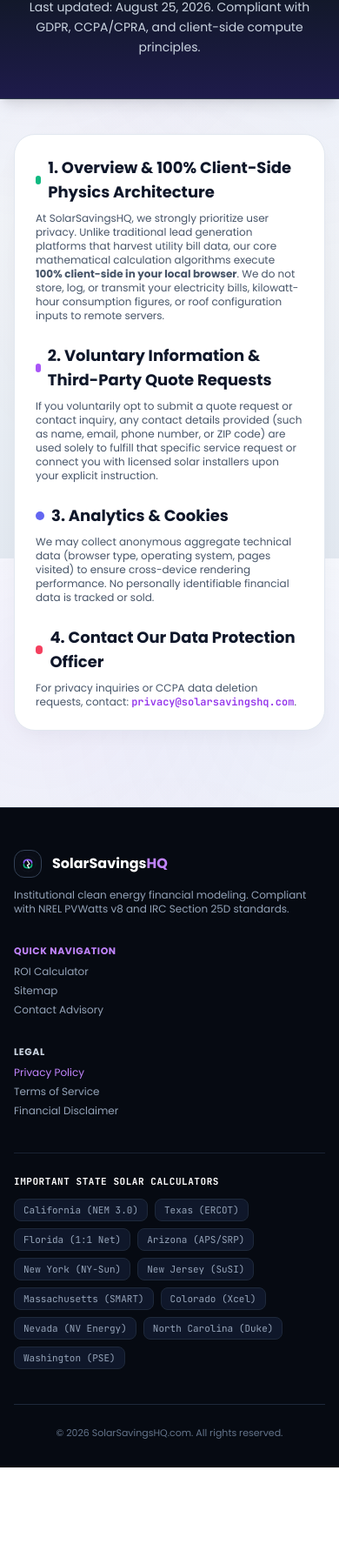
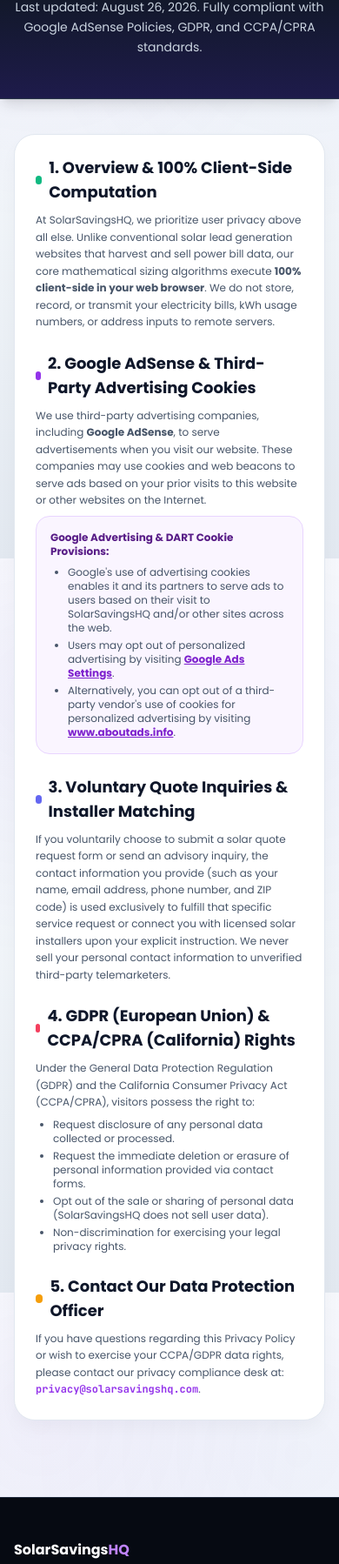
Before and after one commit to omarbrightsun23-beep/solarsavings-hq, a React app: page privacy-policy.html in a window 390 px wide. Shown: the part 202-2000 px from the top of the page at 87% size. Before the commit the page ends 1889 px from the top, so only its background shows below. Built offline with nearby package versions, Linux system fonts and the light colour scheme.

Commit message:
Update privacy-policy.html

```diff
--- a/privacy-policy.html
+++ b/privacy-policy.html
@@ -3,56 +3,18 @@
 <head>
     <meta charset="UTF-8">
     <meta name="viewport" content="width=device-width, initial-scale=1.0">
-    <script>
-        (function() {
-            try {
-                var nativeFetch = window.fetch;
-                if (typeof nativeFetch === 'function') {
-                    var targets = [Window.prototype, window];
-                    for (var i = 0; i < targets.length; i++) {
-                        try {
-                            var t = targets[i];
-                            if (!t) continue;
-                            var d = Object.getOwnPropertyDescriptor(t, 'fetch');
-                            if (d && d.configurable !== false) {
-                                Object.defineProperty(t, 'fetch', {
-                                    get: function() { return nativeFetch; },
-                                    set: function(v) { nativeFetch = v; },
-                                    configurable: true,
-                                    enumerable: true
-                                });
-                            }
-                        } catch (err) {}
-                    }
-                }
-            } catch (e) {}
-            window.addEventListener('error', function(event) {
-                if (event && event.message && event.message.indexOf('Cannot set property fetch') !== -1) {
-                    event.preventDefault();
-                    event.stopImmediatePropagation();
-                }
-            }, true);
-        })();
-    </script>
     <title>Privacy Policy | SolarSavingsHQ</title>
-    <meta name="description" content="Privacy Policy for SolarSavingsHQ. We prioritize user data protection with 100% client-side calculation architecture compliant with GDPR and CCPA.">
+    <meta name="description" content="Privacy Policy for SolarSavingsHQ. Learn how we protect your data with 100% client-side calculation architecture, GDPR/CCPA compliance, and Google AdSense cookie disclosures.">
     <meta name="robots" content="index, follow, max-image-preview:large, max-snippet:-1">
     <link rel="canonical" href="https://solarsavingshq.com/privacy-policy.html">
     <link rel="icon" type="image/svg+xml" href="/favicon.svg">
-
-    <!-- Open Graph Meta -->
-    <meta property="og:title" content="Privacy Policy | SolarSavingsHQ">
-    <meta property="og:description" content="Zero-Log client-side clean energy calculation and user data protection framework.">
-    <meta property="og:type" content="article">
-    <meta property="og:url" content="https://solarsavingshq.com/privacy-policy.html">
-    <meta property="og:site_name" content="SolarSavingsHQ">
 
     <!-- Google Fonts: Poppins & JetBrains Mono -->
     <link rel="preconnect" href="https://fonts.googleapis.com">
     <link rel="preconnect" href="https://fonts.gstatic.com" crossorigin>
     <link href="https://fonts.googleapis.com/css2?family=JetBrains+Mono:wght@400;500;600;700&family=Poppins:ital,wght@0,300;0,400;0,500;0,600;0,700;0,800;0,900;1,400;1,600;1,700;1,800&display=swap" rel="stylesheet">
 
-    <!-- Tailwind CSS CDN & Fallback for instant live deployment -->
+    <!-- Tailwind CSS CDN -->
     <script src="https://cdn.tailwindcss.com"></script>
     <script>
       tailwind.config = {
@@ -67,17 +29,12 @@
       }
     </script>
 
-    <link rel="stylesheet" href="/src/index.css">
-
     <style>
-      body {
-        font-family: 'Poppins', -apple-system, BlinkMacSystemFont, 'Segoe UI', Roboto, Helvetica, Arial, sans-serif;
-      }
+      body { font-family: 'Poppins', -apple-system, BlinkMacSystemFont, 'Segoe UI', Roboto, sans-serif; }
       .bg-age-canvas {
         background:
-          radial-gradient(circle at 12% 18%, rgba(124, 58, 237, 0.06) 0%, transparent 40%),
-          radial-gradient(circle at 88% 22%, rgba(79, 70, 229, 0.05) 0%, transparent 42%),
-          radial-gradient(circle at 50% 60%, rgba(244, 63, 94, 0.03) 0%, transparent 50%),
+          radial-gradient(circle at 12% 18%, rgba(124, 58, 237, 0.05) 0%, transparent 40%),
+          radial-gradient(circle at 88% 22%, rgba(79, 70, 229, 0.04) 0%, transparent 42%),
           linear-gradient(180deg, #f8fafc 0%, #f1f5f9 50%, #e2e8f0 100%);
         background-attachment: fixed;
       }
@@ -99,7 +56,7 @@
           "@id": "https://solarsavingshq.com/privacy-policy.html",
           "url": "https://solarsavingshq.com/privacy-policy.html",
           "name": "Privacy Policy | SolarSavingsHQ",
-          "description": "Zero-Log client-side computing policy and GDPR/CCPA compliance."
+          "description": "Zero-Log client-side computing policy, Google AdSense DART cookies, and GDPR/CCPA compliance."
         },
         {
           "@type": "BreadcrumbList",
@@ -118,7 +75,7 @@
     <header class="border-b border-slate-800 bg-[#090d16]/95 backdrop-blur-md text-white sticky top-0 z-50">
         <div class="max-w-7xl mx-auto px-4 sm:px-6 lg:px-8 h-16 flex items-center justify-between">
             <a href="/" class="flex items-center gap-3 group">
-                <div class="w-10 h-10 rounded-xl bg-[#0e1424] border border-slate-700/80 p-1 flex items-center justify-center shadow-lg shadow-purple-500/10 group-hover:scale-105 group-hover:border-purple-500/50 transition-all shrink-0">
+                <div class="w-10 h-10 rounded-xl bg-[#0e1424] border border-slate-700/80 p-1 flex items-center justify-center shadow-lg shadow-purple-500/10 shrink-0">
                     <svg viewBox="0 0 200 200" fill="none" class="w-full h-full">
                         <circle cx="100" cy="100" r="82" stroke="#475569" stroke-width="2.5" stroke-dasharray="6 6" opacity="0.8" />
                         <path d="M 58 92 C 58 46, 142 46, 142 92" stroke="#8b5cf6" stroke-width="15" stroke-linecap="round" />
@@ -127,16 +84,14 @@
                     </svg>
                 </div>
                 <div>
-                    <div class="flex items-center gap-1.5">
-                        <span class="font-bold text-lg text-white tracking-tight group-hover:text-purple-400 transition-colors">SolarSavings<span class="text-purple-400 font-extrabold">HQ</span></span>
-                    </div>
-                    <span class="hidden sm:inline-block text-[10px] text-purple-300 font-mono tracking-wider uppercase font-semibold">Power &amp; ROI Estimator</span>
+                    <span class="font-bold text-lg text-white tracking-tight">SolarSavings<span class="text-purple-400 font-extrabold">HQ</span></span>
+                    <span class="hidden sm:inline-block text-[10px] text-purple-300 font-mono tracking-wider uppercase font-semibold block">Power &amp; ROI Estimator</span>
                 </div>
             </a>
             <nav class="flex items-center gap-6 text-sm text-slate-300 font-medium">
-                <a href="/" class="hover:text-purple-400 hover:translate-y-[-1px] transition-all">Home</a>
-                <a href="/sitemap.html" class="hover:text-purple-400 hover:translate-y-[-1px] transition-all">Sitemap</a>
-                <a href="/contact-us.html" class="hover:text-purple-400 hover:translate-y-[-1px] transition-all">Contact</a>
+                <a href="/" class="hover:text-purple-400 transition-all">Home</a>
+                <a href="/sitemap.html" class="hover:text-purple-400 transition-all">Sitemap</a>
+                <a href="/contact-us.html" class="hover:text-purple-400 transition-all">Contact</a>
             </nav>
         </div>
     </header>
@@ -145,11 +100,11 @@
     <section class="relative overflow-hidden bg-gradient-to-b from-[#090d16] via-[#111827] to-[#1e1b4b] text-white border-b border-slate-700/80 py-12 px-4 sm:px-6 lg:px-8 text-center shadow-lg">
         <div class="max-w-3xl mx-auto space-y-3 relative z-10">
             <div class="inline-flex items-center gap-2 px-3 py-1 rounded-full text-xs font-semibold bg-emerald-500/15 text-emerald-300 border border-emerald-500/30 shadow-sm">
-                <span>🔒 Zero-Log Privacy Framework</span>
+                <span>🛡️ Zero-Log Privacy Framework</span>
             </div>
             <h1 class="text-3xl sm:text-4xl lg:text-5xl font-extrabold text-white tracking-tight">Privacy Policy</h1>
             <p class="text-slate-300 text-sm sm:text-base leading-relaxed">
-                Last updated: August 25, 2026. Compliant with GDPR, CCPA/CPRA, and client-side compute principles.
+                Last updated: August 26, 2026. Fully compliant with Google AdSense Policies, GDPR, and CCPA/CPRA standards.
             </p>
         </div>
     </section>
@@ -157,64 +112,85 @@
     <!-- Main Content -->
     <main class="max-w-3xl mx-auto px-4 sm:px-6 lg:px-8 py-10 space-y-6 flex-1 w-full text-slate-700 text-sm leading-relaxed">
         <article class="age-card rounded-3xl p-6 sm:p-8 space-y-6">
+
+            <!-- Section 1 -->
             <section class="space-y-2">
                 <h2 class="text-lg font-bold text-slate-900 flex items-center gap-2">
                     <span class="w-2.5 h-2.5 rounded-full bg-emerald-500"></span>
-                    1. Overview &amp; 100% Client-Side Physics Architecture
+                    1. Overview &amp; 100% Client-Side Computation
                 </h2>
-                <p class="text-xs sm:text-sm text-slate-600">
-                    At SolarSavingsHQ, we strongly prioritize user privacy. Unlike traditional lead generation platforms that harvest utility bill data, our core mathematical calculation algorithms execute <strong>100% client-side in your local browser</strong>. We do not store, log, or transmit your electricity bills, kilowatt-hour consumption figures, or roof configuration inputs to remote servers.
+                <p class="text-xs sm:text-sm text-slate-600 leading-relaxed">
+                    At SolarSavingsHQ, we prioritize user privacy above all else. Unlike conventional solar lead generation websites that harvest and sell power bill data, our core mathematical sizing algorithms execute <strong>100% client-side in your web browser</strong>. We do not store, record, or transmit your electricity bills, kWh usage numbers, or address inputs to remote servers.
                 </p>
             </section>
 
+            <!-- Section 2: Google AdSense & Third-Party Cookies (MANDATORY GOOGLE POLICY) -->
             <section class="space-y-2">
                 <h2 class="text-lg font-bold text-slate-900 flex items-center gap-2">
-                    <span class="w-2.5 h-2.5 rounded-full bg-purple-500"></span>
-                    2. Voluntary Information &amp; Third-Party Quote Requests
+                    <span class="w-2.5 h-2.5 rounded-full bg-purple-600"></span>
+                    2. Google AdSense &amp; Third-Party Advertising Cookies
                 </h2>
-                <p class="text-xs sm:text-sm text-slate-600">
-                    If you voluntarily opt to submit a quote request or contact inquiry, any contact details provided (such as name, email, phone number, or ZIP code) are used solely to fulfill that specific service request or connect you with licensed solar installers upon your explicit instruction.
+                <p class="text-xs sm:text-sm text-slate-600 leading-relaxed">
+                    We use third-party advertising companies, including <strong>Google AdSense</strong>, to serve advertisements when you visit our website. These companies may use cookies and web beacons to serve ads based on your prior visits to this website or other websites on the Internet.
+                </p>
+                <div class="bg-purple-50 border border-purple-200 rounded-2xl p-4 space-y-2 text-xs text-slate-700 font-sans">
+                    <div class="font-bold text-purple-900">Google Advertising &amp; DART Cookie Provisions:</div>
+                    <ul class="list-disc pl-5 space-y-1 text-slate-600">
+                        <li>Google's use of advertising cookies enables it and its partners to serve ads to users based on their visit to SolarSavingsHQ and/or other sites across the web.</li>
+                        <li>Users may opt out of personalized advertising by visiting <a href="https://adssettings.google.com/" target="_blank" rel="noopener noreferrer" class="text-purple-700 font-bold underline">Google Ads Settings</a>.</li>
+                        <li>Alternatively, you can opt out of a third-party vendor's use of cookies for personalized advertising by visiting <a href="https://www.aboutads.info/choices/" target="_blank" rel="noopener noreferrer" class="text-purple-700 font-bold underline">www.aboutads.info</a>.</li>
+                    </ul>
+                </div>
+            </section>
+
+            <!-- Section 3 -->
+            <section class="space-y-2">
+                <h2 class="text-lg font-bold text-slate-900 flex items-center gap-2">
+                    <span class="w-2.5 h-2.5 rounded-full bg-indigo-500"></span>
+                    3. Voluntary Quote Inquiries &amp; Installer Matching
+                </h2>
+                <p class="text-xs sm:text-sm text-slate-600 leading-relaxed">
+                    If you voluntarily choose to submit a solar quote request form or send an advisory inquiry, the contact information you provide (such as your name, email address, phone number, and ZIP code) is used exclusively to fulfill that specific service request or connect you with licensed solar installers upon your explicit instruction. We never sell your personal contact information to unverified third-party telemarketers.
                 </p>
             </section>
 
+            <!-- Section 4 -->
             <section class="space-y-2">
                 <h2 class="text-lg font-bold text-slate-900 flex items-center gap-2">
-                    <span class="w-2.5 h-2.5 rounded-full bg-indigo-500"></span>
-                    3. Analytics &amp; Cookies
+                    <span class="w-2.5 h-2.5 rounded-full bg-rose-500"></span>
+                    4. GDPR (European Union) &amp; CCPA/CPRA (California) Rights
                 </h2>
-                <p class="text-xs sm:text-sm text-slate-600">
-                    We may collect anonymous aggregate technical data (browser type, operating system, pages visited) to ensure cross-device rendering performance. No personally identifiable financial data is tracked or sold.
+                <p class="text-xs sm:text-sm text-slate-600 leading-relaxed">
+                    Under the General Data Protection Regulation (GDPR) and the California Consumer Privacy Act (CCPA/CPRA), visitors possess the right to:
+                </p>
+                <ul class="list-disc pl-5 space-y-1 text-xs text-slate-600">
+                    <li>Request disclosure of any personal data collected or processed.</li>
+                    <li>Request the immediate deletion or erasure of personal information provided via contact forms.</li>
+                    <li>Opt out of the sale or sharing of personal data (SolarSavingsHQ does not sell user data).</li>
+                    <li>Non-discrimination for exercising your legal privacy rights.</li>
+                </ul>
+            </section>
+
+            <!-- Section 5 -->
+            <section class="space-y-2">
+                <h2 class="text-lg font-bold text-slate-900 flex items-center gap-2">
+                    <span class="w-2.5 h-2.5 rounded-full bg-amber-500"></span>
+                    5. Contact Our Data Protection Officer
+                </h2>
+                <p class="text-xs sm:text-sm text-slate-600 leading-relaxed">
+                    If you have questions regarding this Privacy Policy or wish to exercise your CCPA/GDPR data rights, please contact our privacy compliance desk at: <a href="mailto:privacy@solarsavingshq.com" class="text-purple-600 font-mono font-bold hover:underline">privacy@solarsavingshq.com</a>.
                 </p>
             </section>
 
-            <section class="space-y-2">
-                <h2 class="text-lg font-bold text-slate-900 flex items-center gap-2">
-                    <span class="w-2.5 h-2.5 rounded-full bg-rose-500"></span>
-                    4. Contact Our Data Protection Officer
-                </h2>
-                <p class="text-xs sm:text-sm text-slate-600">
-                    For privacy inquiries or CCPA data deletion requests, contact: <a href="mailto:privacy@solarsavingshq.com" class="text-purple-600 font-mono font-semibold hover:underline">privacy@solarsavingshq.com</a>.
-                </p>
-            </section>
         </article>
     </main>
 
     <!-- Footer -->
     <footer class="border-t border-slate-800 bg-[#060a12] text-slate-400 pt-12 pb-8 text-xs mt-12">
-        <div class="max-w-7xl mx-auto px-4 sm:px-6 lg:px-8 space-y-10">
+        <div class="max-w-7xl mx-auto px-4 sm:px-6 lg:px-8 space-y-8">
             <div class="grid grid-cols-1 md:grid-cols-4 gap-8">
                 <div class="space-y-3 md:col-span-2">
-                    <a href="/" class="flex items-center gap-3">
-                        <div class="w-8 h-8 rounded-xl bg-[#090d16] border border-slate-700 p-1 flex items-center justify-center shrink-0">
-                            <svg viewBox="0 0 200 200" fill="none" class="w-full h-full">
-                                <circle cx="100" cy="100" r="82" stroke="#475569" stroke-width="2.5" stroke-dasharray="6 6" opacity="0.8" />
-                                <path d="M 58 92 C 58 46, 142 46, 142 92" stroke="#8b5cf6" stroke-width="15" stroke-linecap="round" />
-                                <path d="M 58 108 C 58 154, 142 154, 142 108" stroke="#10b981" stroke-width="15" stroke-linecap="round" />
-                                <path d="M 96 68 L 118 102 L 95 115 L 112 144" stroke="#FFFFFF" stroke-width="11" stroke-linecap="round" stroke-linejoin="round" />
-                            </svg>
-                        </div>
-                        <span class="font-bold text-base text-white">SolarSavings<span class="text-purple-400">HQ</span></span>
-                    </a>
+                    <span class="font-bold text-base text-white">SolarSavings<span class="text-purple-400">HQ</span></span>
                     <p class="text-slate-400 text-xs max-w-sm">
                         Institutional clean energy financial modeling. Compliant with NREL PVWatts v8 and IRC Section 25D standards.
                     </p>
@@ -236,29 +212,11 @@
                     </ul>
                 </div>
             </div>
-
-            <!-- State-Wise Solar Links in Footer -->
-            <div class="pt-6 border-t border-slate-800/80 space-y-3">
-                <h4 class="font-bold text-white uppercase text-[11px] tracking-wider font-mono">Important State Solar Calculators</h4>
-                <div class="flex flex-wrap gap-2 text-[11px] font-mono">
-                    <a href="/?state=ca#calculator" class="px-2.5 py-1 rounded-lg bg-slate-900 border border-slate-800 hover:border-purple-500 hover:text-white transition-colors">California (NEM 3.0)</a>
-                    <a href="/?state=tx#calculator" class="px-2.5 py-1 rounded-lg bg-slate-900 border border-slate-800 hover:border-purple-500 hover:text-white transition-colors">Texas (ERCOT)</a>
-                    <a href="/?state=fl#calculator" class="px-2.5 py-1 rounded-lg bg-slate-900 border border-slate-800 hover:border-purple-500 hover:text-white transition-colors">Florida (1:1 Net)</a>
-                    <a href="/?state=az#calculator" class="px-2.5 py-1 rounded-lg bg-slate-900 border border-slate-800 hover:border-purple-500 hover:text-white transition-colors">Arizona (APS/SRP)</a>
-                    <a href="/?state=ny#calculator" class="px-2.5 py-1 rounded-lg bg-slate-900 border border-slate-800 hover:border-purple-500 hover:text-white transition-colors">New York (NY-Sun)</a>
-                    <a href="/?state=nj#calculator" class="px-2.5 py-1 rounded-lg bg-slate-900 border border-slate-800 hover:border-purple-500 hover:text-white transition-colors">New Jersey (SuSI)</a>
-                    <a href="/?state=ma#calculator" class="px-2.5 py-1 rounded-lg bg-slate-900 border border-slate-800 hover:border-purple-500 hover:text-white transition-colors">Massachusetts (SMART)</a>
-                    <a href="/?state=co#calculator" class="px-2.5 py-1 rounded-lg bg-slate-900 border border-slate-800 hover:border-purple-500 hover:text-white transition-colors">Colorado (Xcel)</a>
-                    <a href="/?state=nv#calculator" class="px-2.5 py-1 rounded-lg bg-slate-900 border border-slate-800 hover:border-purple-500 hover:text-white transition-colors">Nevada (NV Energy)</a>
-                    <a href="/?state=nc#calculator" class="px-2.5 py-1 rounded-lg bg-slate-900 border border-slate-800 hover:border-purple-500 hover:text-white transition-colors">North Carolina (Duke)</a>
-                    <a href="/?state=wa#calculator" class="px-2.5 py-1 rounded-lg bg-slate-900 border border-slate-800 hover:border-purple-500 hover:text-white transition-colors">Washington (PSE)</a>
-                </div>
-            </div>
-
             <div class="border-t border-slate-800 pt-6 text-center text-slate-500 text-[11px]">
                 © 2026 SolarSavingsHQ.com. All rights reserved.
             </div>
         </div>
     </footer>
+
 </body>
 </html>
```
